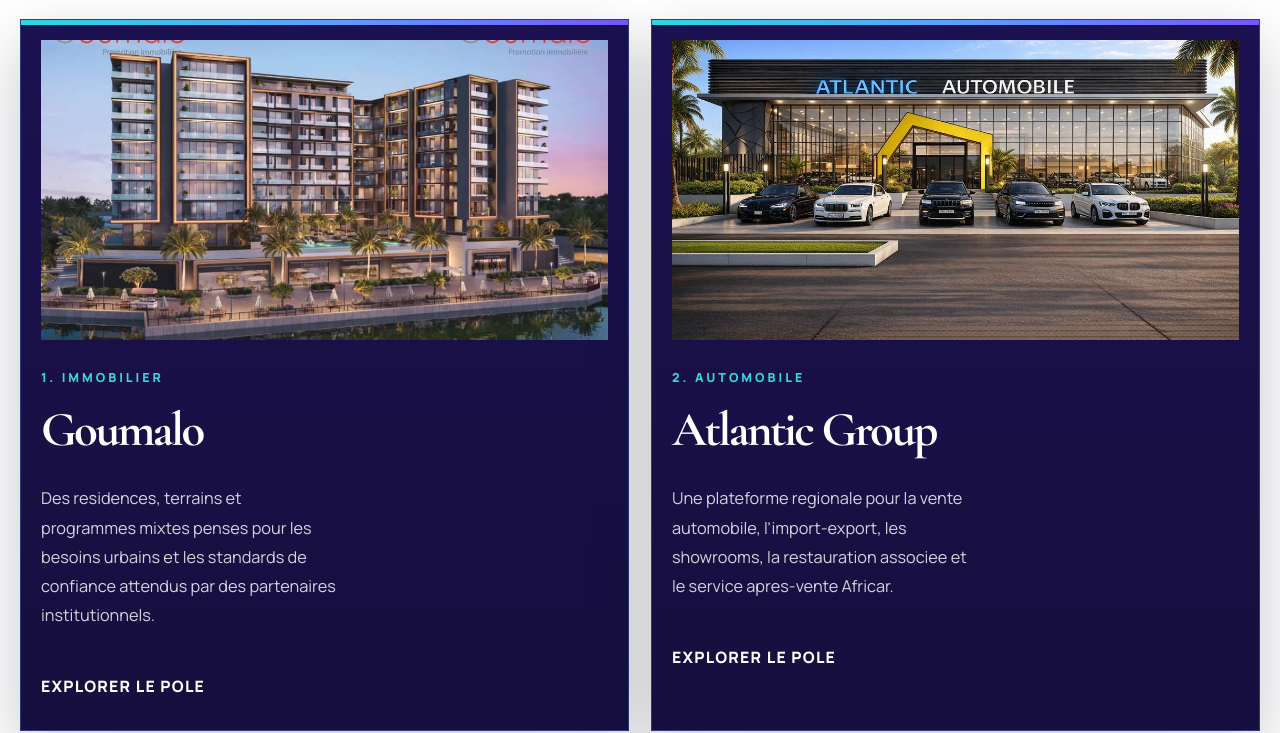
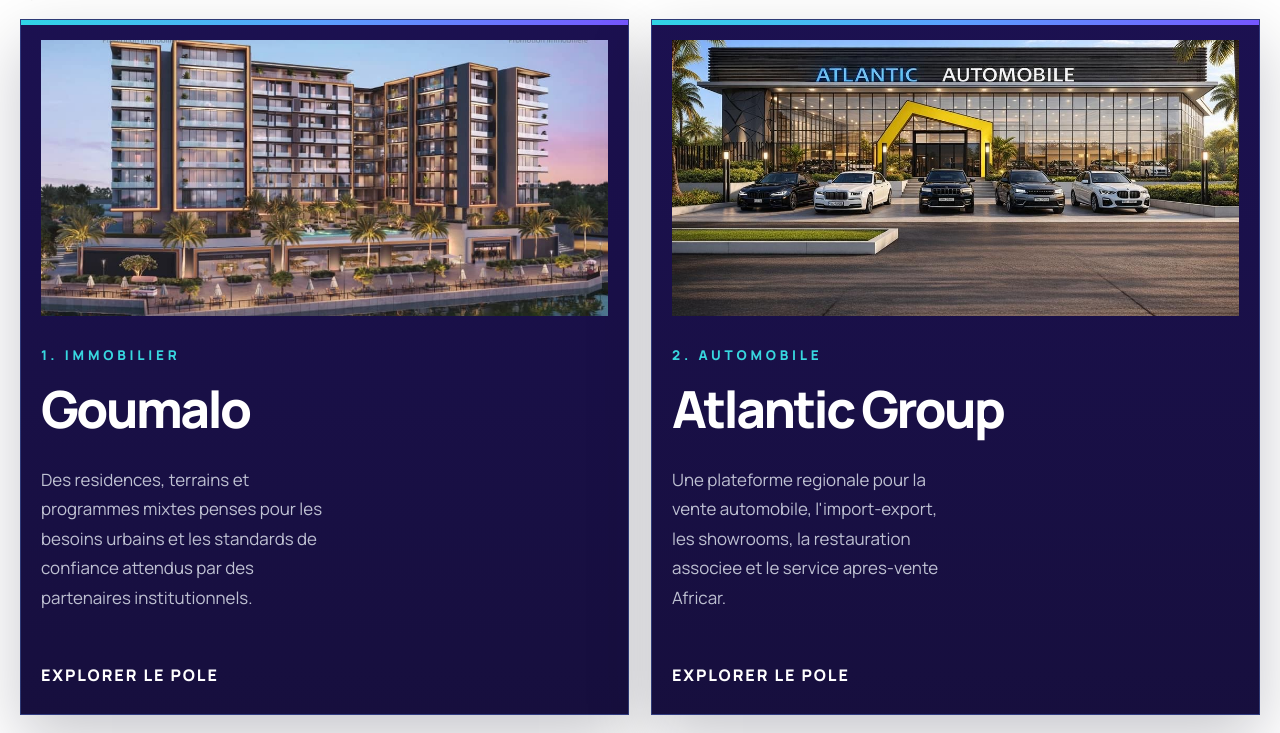
Before and after one commit to aronaeasyoil-bot/ATLANTIC-HOLDING, a website with bundled scripts: page index.html in a window 1280 px wide. Shown: the part 2664-3397 px from the top of the page. Built offline with nearby package versions, Linux system fonts and the light colour scheme; files whose address does not match are found by name.

Commit message:
Restyle sector cards to match reference layout

```diff
--- a/assets/css/site.css
+++ b/assets/css/site.css
@@ -1841,8 +1841,8 @@ main {
 .info-card.sector-card .sector-card__image {
   position: relative;
   inset: auto;
-  height: 300px;
-  min-height: 300px;
+  height: 276px;
+  min-height: 276px;
 }
 
 .info-card.sector-card .sector-card__image img {
@@ -1852,26 +1852,42 @@ main {
   object-position: center;
 }
 
+.info-card.sector-card .sector-card__content {
+  display: grid;
+  gap: 18px;
+}
+
 .info-card.sector-card .sector-card__body {
-  justify-content: flex-start;
-  gap: 16px;
-  padding: 28px 20px 30px;
+  justify-content: space-between;
+  gap: 26px;
+  min-height: 344px;
+  padding: 28px 20px 26px;
+}
+
+.info-card.sector-card .info-card__eyebrow {
+  font-size: 0.84rem;
+  letter-spacing: 0.28em;
 }
 
 .info-card.sector-card .info-card__title {
-  font-size: clamp(2.25rem, 3.8vw, 3.4rem);
-  line-height: 1.02;
+  font-family: "Manrope", sans-serif;
+  font-size: clamp(2.5rem, 4vw, 3.7rem);
+  font-weight: 800;
+  line-height: 0.94;
   letter-spacing: -0.05em;
 }
 
 .info-card.sector-card .info-card__copy {
-  max-width: 30ch;
-  font-size: 1.02rem;
-  line-height: 1.78;
-}
-
-.info-card.sector-card .info-card__link {
-  margin-top: 4px;
+  max-width: 28ch;
+  font-size: 1.06rem;
+  line-height: 1.74;
+  color: rgba(233, 237, 246, 0.8);
+}
+
+.info-card.sector-card .sector-card__cta {
+  margin-top: 0;
+  font-size: 1rem;
+  letter-spacing: 0.12em;
 }
 
 .info-card.project-card,
@@ -1966,6 +1982,10 @@ main {
 
   .info-card.sector-card .info-card__copy {
     max-width: none;
+  }
+
+  .info-card.sector-card .sector-card__body {
+    min-height: auto;
   }
 
   .info-card__actions {
--- a/assets/js/site.js
+++ b/assets/js/site.js
@@ -278,10 +278,12 @@ function renderSectorCards() {
               <img src="${item.image}" alt="${item.title}" loading="lazy">
             </div>
             <div class="info-card__body sector-card__body">
-              <p class="info-card__eyebrow">${item.eyebrow}</p>
-              <h3 class="info-card__title">${item.title}</h3>
-              <p class="info-card__copy">${item.copy}</p>
-              <a class="info-card__link" href="${item.href}">Explorer le pole</a>
+              <div class="sector-card__content">
+                <p class="info-card__eyebrow">${item.eyebrow}</p>
+                <h3 class="info-card__title">${item.title}</h3>
+                <p class="info-card__copy">${item.copy}</p>
+              </div>
+              <a class="info-card__link sector-card__cta" href="${item.href}">Explorer le pole</a>
             </div>
           </article>
         `
```
